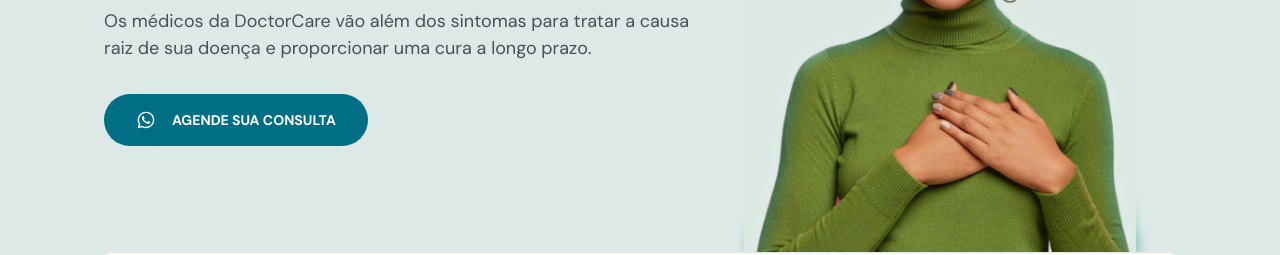
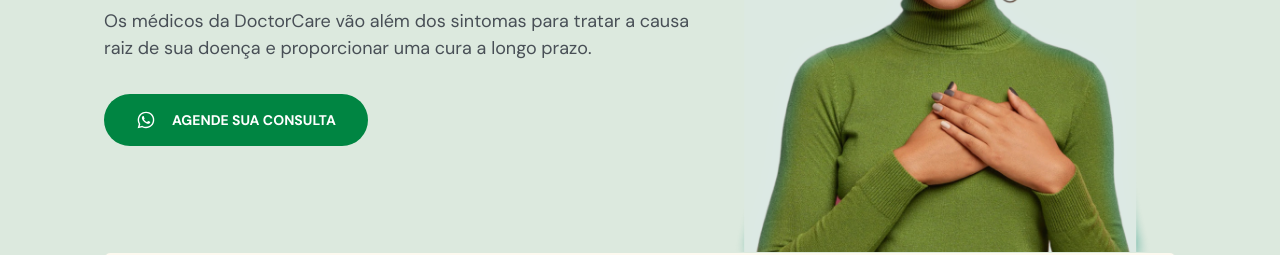
Before and after one commit to rafaelparaizo/doctorcare, a plain HTML site: page index.html in a window 1280 px wide. Shown: the part 366-621 px from the top of the page. Drawn offline with nearby package versions, Linux system fonts and the light colour scheme.

Commit message:
Change color

```diff
--- a/style.css
+++ b/style.css
@@ -5,7 +5,7 @@
   box-sizing: border-box;
 }
 :root {
-  --hue: 190;
+  --hue: 150;
   --primary-color: hsl(var(--hue), 100%, 26%);
   --headline: hsl(210, 11%, 15%);
   --paragraph: hsl(210, 9%, 31%);
```
